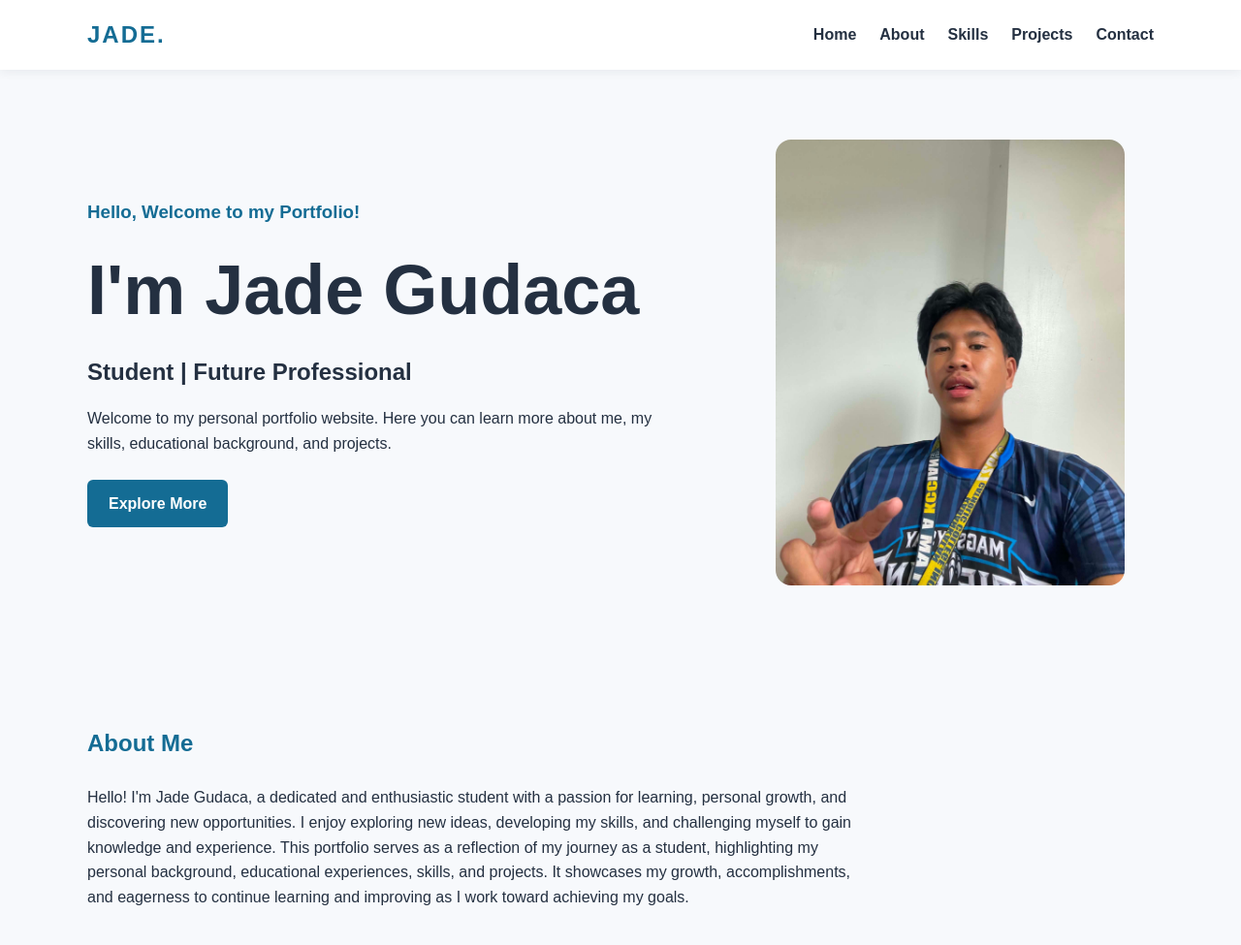
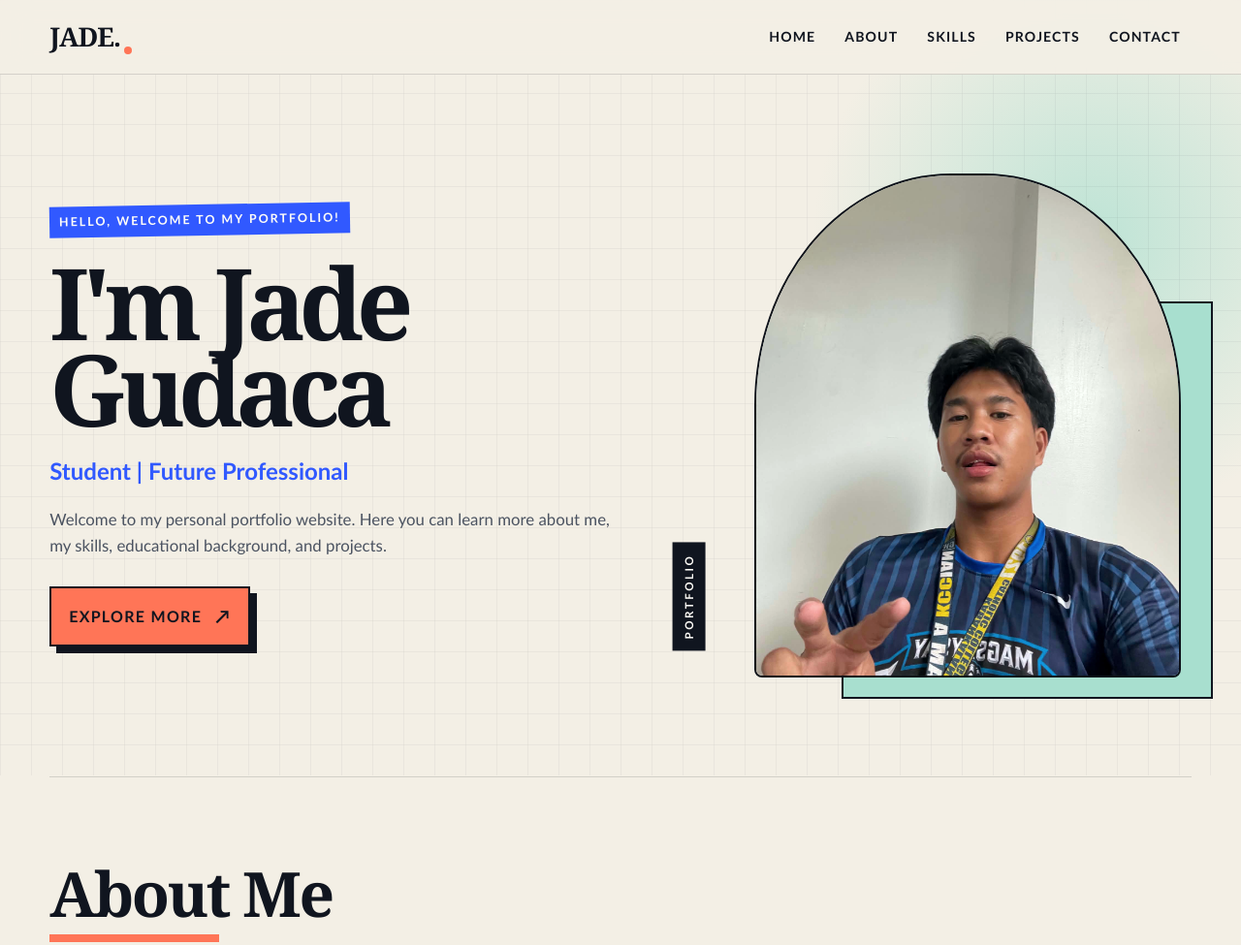
Before and after one commit to jadegudaca007-sketch/Gudaca-Project-1, a plain HTML site: page index.html in a window 1280 px wide. Shown: the top 975 px of the page at 97% size. Drawn offline with Linux system fonts and the light colour scheme.

Commit message:
changing the UI

```diff
--- a/style.css
+++ b/style.css
@@ -1,3 +1,13 @@
+:root {
+    --ink: #10151f;
+    --paper: #f3efe5;
+    --white: #fffdf8;
+    --blue: #3159ff;
+    --coral: #ff7557;
+    --mint: #a8dfcf;
+    --line: rgba(16, 21, 31, 0.14);
+}
+
 * {
     box-sizing: border-box;
     margin: 0;
@@ -9,23 +19,39 @@ html {
 }
 
 body {
-    font-family: Arial, Helvetica, sans-serif;
+    min-width: 320px;
+    font-family: "Trebuchet MS", Arial, sans-serif;
     line-height: 1.6;
-    color: #243041;
-    background: #f7f9fc;
+    color: var(--ink);
+    background:
+        radial-gradient(circle at 88% 8%, rgba(168, 223, 207, 0.72), transparent 18rem),
+        var(--paper);
+}
+
+body::before {
+    content: "";
+    position: fixed;
+    inset: 0;
+    z-index: -1;
+    opacity: 0.28;
+    background-image: linear-gradient(var(--line) 1px, transparent 1px),
+                      linear-gradient(90deg, var(--line) 1px, transparent 1px);
+    background-size: 32px 32px;
+    pointer-events: none;
 }
 
 header {
     position: sticky;
     top: 0;
-    z-index: 10;
-    background: #ffffff;
-    box-shadow: 0 2px 10px rgba(36, 48, 65, 0.08);
+    z-index: 20;
+    border-bottom: 1px solid var(--line);
+    background: rgba(243, 239, 229, 0.92);
+    backdrop-filter: blur(14px);
 }
 
 nav {
-    width: min(1100px, 92%);
-    min-height: 72px;
+    width: min(1180px, 92%);
+    min-height: 76px;
     margin: 0 auto;
     display: flex;
     align-items: center;
@@ -33,166 +59,377 @@ nav {
 }
 
 .logo {
-    color: #146c94;
-    letter-spacing: 2px;
+    position: relative;
+    font-family: Georgia, "Times New Roman", serif;
+    font-size: 1.7rem;
+    letter-spacing: -1px;
+}
+
+.logo::after {
+    content: "";
+    position: absolute;
+    right: -12px;
+    bottom: 4px;
+    width: 8px;
+    height: 8px;
+    border-radius: 50%;
+    background: var(--coral);
 }
 
 nav ul {
     display: flex;
-    gap: 24px;
+    align-items: center;
+    gap: 8px;
     list-style: none;
 }
 
 nav a {
-    color: #243041;
-    font-weight: 700;
+    display: block;
+    padding: 8px 11px;
+    color: var(--ink);
+    font-size: 0.88rem;
+    font-weight: 800;
     text-decoration: none;
+    text-transform: uppercase;
+    letter-spacing: 0.08em;
+    transition: color 180ms ease, background 180ms ease;
 }
 
 nav a:hover {
-    color: #146c94;
+    color: var(--white);
+    background: var(--blue);
 }
 
 section {
-    width: min(1100px, 92%);
+    width: min(1180px, 92%);
     margin: 0 auto;
-    padding: 72px 0;
-    scroll-margin-top: 72px;
+    padding: 88px 0;
+    scroll-margin-top: 76px;
 }
 
 .home {
-    min-height: 560px;
+    min-height: calc(100vh - 76px);
     display: grid;
-    grid-template-columns: 1.2fr 0.8fr;
+    grid-template-columns: minmax(0, 1.15fr) minmax(300px, 0.85fr);
     align-items: center;
-    gap: 48px;
+    gap: clamp(32px, 7vw, 96px);
+}
+
+.home-content {
+    position: relative;
 }
 
 .home-content h3 {
-    color: #146c94;
+    display: inline-block;
+    margin-bottom: 18px;
+    padding: 6px 10px;
+    color: var(--white);
+    background: var(--blue);
+    font-size: 0.78rem;
+    text-transform: uppercase;
+    letter-spacing: 0.16em;
+    transform: rotate(-1deg);
 }
 
 .home-content h1 {
-    margin: 8px 0;
-    font-size: clamp(2.5rem, 6vw, 4.5rem);
+    max-width: 760px;
+    margin: 8px 0 12px;
+    font-family: Georgia, "Times New Roman", serif;
+    font-size: clamp(4rem, 8vw, 7.5rem);
+    line-height: 0.86;
+    letter-spacing: -0.07em;
 }
 
 .home-content h2 {
-    margin-bottom: 16px;
+    margin: 22px 0 18px;
+    color: var(--blue);
+    font-size: clamp(1.1rem, 2vw, 1.5rem);
 }
 
 .home-content p {
-    max-width: 600px;
-    margin-bottom: 24px;
+    max-width: 590px;
+    margin-bottom: 28px;
+    color: #4b5361;
+    font-size: 1.05rem;
 }
 
 .btn {
-    display: inline-block;
-    padding: 12px 22px;
-    border-radius: 6px;
-    color: #ffffff;
-    background: #146c94;
-    font-weight: 700;
+    display: inline-flex;
+    align-items: center;
+    gap: 14px;
+    padding: 14px 18px;
+    border: 2px solid var(--ink);
+    color: var(--ink);
+    background: var(--coral);
+    box-shadow: 7px 7px 0 var(--ink);
+    font-weight: 900;
     text-decoration: none;
+    text-transform: uppercase;
+    letter-spacing: 0.08em;
+    transition: transform 180ms ease, box-shadow 180ms ease;
+}
+
+.btn::after {
+    content: "↗";
+    font-size: 1.2rem;
 }
 
 .btn:hover {
-    background: #0f5778;
+    transform: translate(4px, 4px);
+    box-shadow: 3px 3px 0 var(--ink);
+}
+
+.home-image {
+    position: relative;
+    isolation: isolate;
+}
+
+.home-image::before {
+    content: "";
+    position: absolute;
+    right: -22px;
+    bottom: -22px;
+    z-index: -1;
+    width: 82%;
+    height: 78%;
+    border: 2px solid var(--ink);
+    background: var(--mint);
+}
+
+.home-image::after {
+    content: "PORTFOLIO";
+    position: absolute;
+    left: -38px;
+    bottom: 28px;
+    padding: 8px 12px;
+    color: var(--white);
+    background: var(--ink);
+    font-size: 0.72rem;
+    font-weight: 900;
+    letter-spacing: 0.22em;
+    transform: rotate(-90deg);
+    transform-origin: left bottom;
 }
 
 .home-image img {
     width: 100%;
-    max-width: 360px;
-    height: 460px;
+    max-width: 440px;
+    height: 520px;
     display: block;
     margin: 0 auto;
-    border-radius: 16px;
+    border: 2px solid var(--ink);
+    border-radius: 46% 46% 8px 8px;
     object-fit: cover;
-    object-position: center top;
+    object-position: center 18%;
+    filter: saturate(0.82) contrast(1.04);
 }
 
 .section-title {
-    margin-bottom: 24px;
-    color: #146c94;
+    display: inline-block;
+    margin-bottom: 36px;
+    font-family: Georgia, "Times New Roman", serif;
+    font-size: clamp(2.4rem, 5vw, 4.2rem);
+    line-height: 1;
+    letter-spacing: -0.04em;
+}
+
+.section-title::after {
+    content: "";
+    display: block;
+    width: 60%;
+    height: 8px;
+    margin-top: 10px;
+    background: var(--coral);
+}
+
+.about {
+    border-top: 1px solid var(--line);
 }
 
 .about p {
-    max-width: 800px;
+    max-width: 920px;
+    font-family: Georgia, "Times New Roman", serif;
+    font-size: clamp(1.35rem, 3vw, 2.15rem);
+    line-height: 1.45;
+}
+
+.skills {
+    position: relative;
+    width: 100%;
+    max-width: none;
+    padding-inline: max(4%, calc((100% - 1180px) / 2));
+    color: var(--white);
+    background: var(--ink);
+}
+
+.skills .section-title {
+    color: var(--white);
+}
+
+.skills .section-title::after {
+    background: var(--mint);
 }
 
 .skill-list {
-    display: flex;
-    flex-wrap: wrap;
-    gap: 12px;
+    display: grid;
+    grid-template-columns: repeat(5, 1fr);
+    gap: 10px;
 }
 
 .skill-list span {
-    padding: 10px 16px;
-    border-radius: 999px;
-    background: #dff2fb;
-    color: #146c94;
-    font-weight: 700;
+    min-height: 120px;
+    display: grid;
+    place-items: center;
+    border: 1px solid rgba(255, 255, 255, 0.24);
+    color: var(--white);
+    background: rgba(255, 255, 255, 0.04);
+    font-weight: 900;
+    text-align: center;
+    transform: translateY(0);
+    transition: 180ms ease;
+}
+
+.skill-list span:nth-child(odd):hover {
+    color: var(--ink);
+    background: var(--mint);
+    transform: translateY(-8px);
+}
+
+.skill-list span:nth-child(even):hover {
+    color: var(--ink);
+    background: var(--coral);
+    transform: translateY(-8px);
 }
 
 .project-container {
     display: grid;
     grid-template-columns: repeat(3, 1fr);
-    gap: 20px;
+    gap: 18px;
 }
 
 .project-card {
-    min-height: 180px;
-    padding: 24px;
-    border: 1px solid #dde5ed;
-    border-radius: 10px;
-    background: #ffffff;
+    position: relative;
+    min-height: 220px;
+    padding: 30px;
+    border: 2px solid var(--ink);
+    background: var(--white);
+    box-shadow: 8px 8px 0 var(--ink);
+}
+
+.project-card:nth-child(1) {
+    background: var(--mint);
+}
+
+.project-card:nth-child(2) {
+    background: var(--coral);
+}
+
+.project-card:nth-child(3) {
+    background: #b8c2ff;
 }
 
 .project-card h3 {
-    margin-bottom: 8px;
-    color: #146c94;
+    margin: 42px 0 10px;
+    font-family: Georgia, "Times New Roman", serif;
+    font-size: 1.55rem;
+}
+
+.project-card p {
+    color: #353c49;
+}
+
+.contact {
+    width: 100%;
+    max-width: none;
+    padding-inline: max(4%, calc((100% - 1180px) / 2));
+    background: var(--blue);
+    color: var(--white);
+}
+
+.contact .section-title {
+    color: var(--white);
+}
+
+.contact .section-title::after {
+    background: var(--coral);
 }
 
 .contact p {
-    margin-bottom: 8px;
+    max-width: 520px;
+    margin-bottom: 10px;
+    padding: 12px 14px;
+    border-left: 4px solid var(--coral);
+    background: rgba(16, 21, 31, 0.14);
 }
 
 footer {
-    padding: 24px;
+    padding: 26px;
+    border-top: 1px solid rgba(255, 255, 255, 0.12);
     text-align: center;
-    color: #ffffff;
-    background: #243041;
+    color: var(--white);
+    background: var(--ink);
+    font-size: 0.86rem;
+    letter-spacing: 0.06em;
 }
 
 @media (max-width: 760px) {
     nav {
-        padding: 14px 0;
+        min-height: 68px;
+        padding: 10px 0;
         align-items: flex-start;
         flex-direction: column;
-        gap: 10px;
+        gap: 6px;
     }
 
     nav ul {
         width: 100%;
-        gap: 14px;
-        flex-wrap: wrap;
+        justify-content: space-between;
+        gap: 2px;
+    }
+
+    nav a {
+        padding: 6px 4px;
+        font-size: 0.68rem;
     }
 
     section {
-        padding: 48px 0;
-        scroll-margin-top: 120px;
+        padding: 58px 0;
+        scroll-margin-top: 118px;
     }
 
     .home {
+        min-height: auto;
         grid-template-columns: 1fr;
-        text-align: center;
+        gap: 54px;
+        padding-top: 52px;
     }
 
-    .home-content p {
-        margin-inline: auto;
+    .home-content h1 {
+        font-size: clamp(3.5rem, 18vw, 5.5rem);
+    }
+
+    .home-image {
+        width: 88%;
+        margin: 0 auto;
+    }
+
+    .home-image img {
+        height: 430px;
+    }
+
+    .skill-list {
+        grid-template-columns: repeat(2, 1fr);
+    }
+
+    .skill-list span:last-child {
+        grid-column: 1 / -1;
     }
 
     .project-container {
         grid-template-columns: 1fr;
     }
+
+    .project-card {
+        min-height: 190px;
+    }
 }
```
